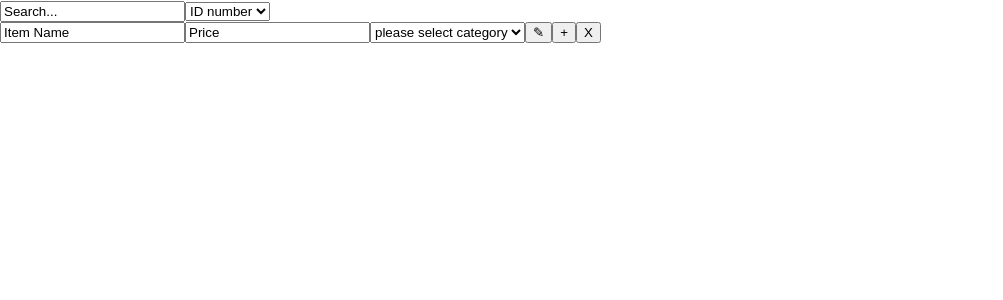
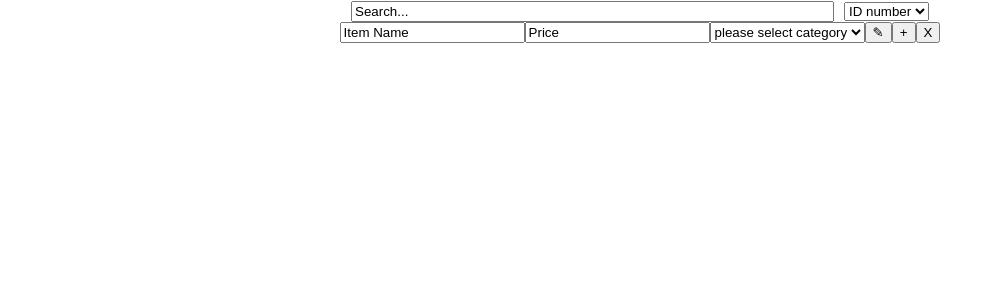
Before and after one commit to zain-711/First-vscode-project, a React (Create React App) app in the folder my-app/: page / in a window 1280 px wide. Shown: the top 300 px of the page, without its empty margins (0-1003 px from the left). Built offline with nearby package versions, Linux system fonts and the light colour scheme.

Commit message:
initial plan

```diff
--- a/my-app/src/App.css
+++ b/my-app/src/App.css
@@ -1,40 +1,18 @@
-.App {
-  text-align: center;
+.NavigationBar {
+  display: flex;
+  flex-direction: column;
+  justify-content: center;
+  align-items: center;
 }
 
-.App-logo {
-  height: 40vmin;
-  pointer-events: none;
+.Searchbars {
+  display: flex;
+  flex-direction: row;
 }
 
-@media (prefers-reduced-motion: no-preference) {
-  .App-logo {
-    animation: App-logo-spin infinite 20s linear;
-  }
-}
-
-.App-header {
-  background-color: #282c34;
-  min-height: 100vh;
-  display: flex;
-  flex-direction: column;
-  align-items: center;
-  justify-content: center;
-  font-size: calc(10px + 2vmin);
-  color: white;
-}
-
-.App-link {
-  color: #61dafb;
-}
-
-@keyframes App-logo-spin {
-  from {
-    transform: rotate(0deg);
-  }
-  to {
-    transform: rotate(360deg);
-  }
+.search {
+  margin-right: 10px;
+  width: 475px;
 }
 
 .EditBar {
```
